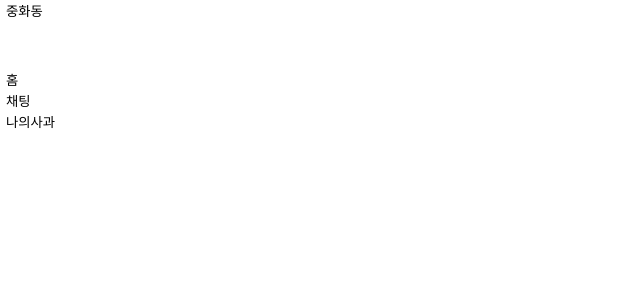
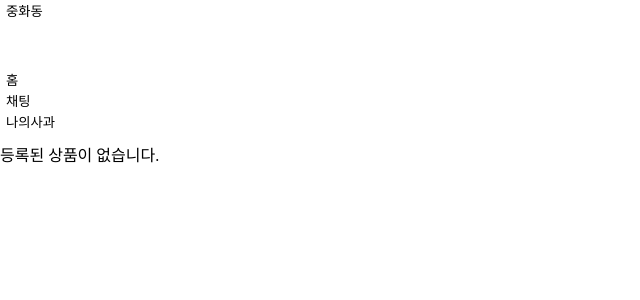
Before and after one commit to JangHyunjeong/applemarket, a Vue app: page / in a window 1280 px wide. Shown: the top 300 px of the page, without its empty margins (0-640 px from the left). Built offline with nearby package versions, Linux system fonts and the light colour scheme; some icons are missing.

Commit message:
ProductList 등록된 상품이 없는경우 추가

```diff
--- a/src/App.vue
+++ b/src/App.vue
@@ -32,7 +32,6 @@ export default {
       window.localStorage.getItem("productListData")
     );
     this.productListData = productListData;
-    console.log(this.productListData);
   },
 };
 </script>
--- a/src/components/ProductList.vue
+++ b/src/components/ProductList.vue
@@ -19,7 +19,16 @@
       </RouterLink>
     </li> -->
 
-    <li class="product-item" v-for="(item, idx) in productListData" :key="idx">
+    <li class="product-empty" v-if="productListData === null">
+      등록된 상품이 없습니다.
+    </li>
+
+    <li
+      v-else
+      class="product-item"
+      v-for="(item, idx) in productListData"
+      :key="idx"
+    >
       <RouterLink to="/view" class="product-item-link">
         <div class="product-item-img">
           <img src="../assets/product-img1.jpg" alt="맥북" />
--- a/src/styles/components/_product-list.scss
+++ b/src/styles/components/_product-list.scss
@@ -4,17 +4,20 @@
 
   padding: 0 20px;
 
+  .product-empty {
+    display: flex;
+    align-items: center;
+    justify-content: center;
+    height: 500px;
+    font-size: 16px;
+    line-height: 1.2em;
+    border-bottom: 1px solid $border;
+  }
+
   .product-item {
-    background-color: pink;
-
-    img {
-      width: 100%;
-    }
-
     &-link {
       display: flex;
       padding: 20px 0;
-      background-color: $white;
       border-bottom: 1px solid $border;
     }
 
```
